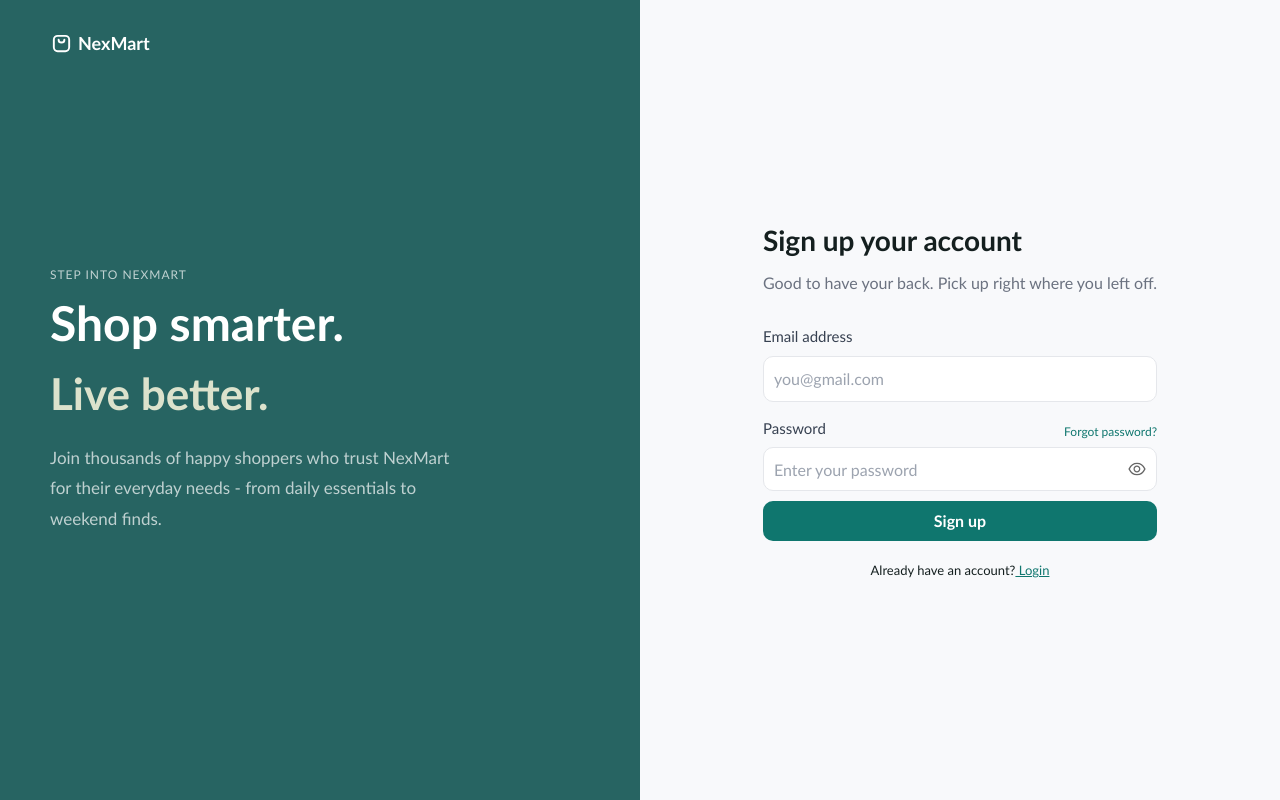
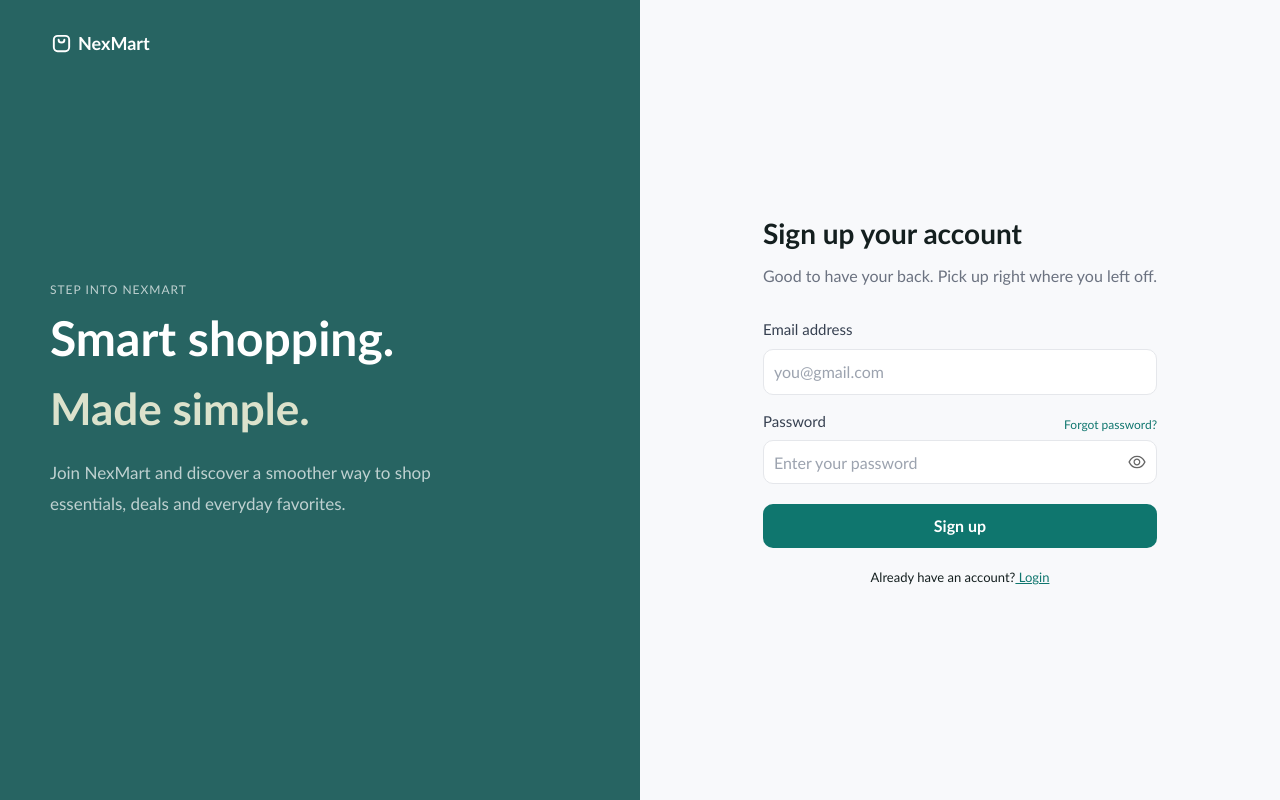
Before and after one commit to jasonkhoo05/Marketplace-Platform, a Next.js app in the folder nexmart/: page /signup in a window 1280 px wide. Built offline with nearby package versions, Linux system fonts and the light colour scheme.

Commit message:
feature: change sign up page design and description #frontend

```diff
--- a/nexmart/app/signup/page.tsx
+++ b/nexmart/app/signup/page.tsx
@@ -19,18 +19,18 @@ export default function SignupPage() {
                     <span>NexMart</span>
                 </div>
 
-                 <div className="content-left">
+                <div className="content-left">
                     <p className="welcome">STEP INTO NEXMART</p>
 
                     <h1>
-                        <span className="line1">Shop smarter.</span>
+                        <span className="line1">Smart shopping.</span>
                         <br />
-                        <span className="line2">Live better.</span>
+                        <span className="line2">Made simple.</span>
                     </h1>
 
                     <p className="description">
-                        Join thousands of happy shoppers who trust NexMart for their everyday needs
-                        - from daily essentials to weekend finds.
+                        Join NexMart and discover a smoother way to shop essentials, deals
+                        and everyday favorites.
                     </p>
                  </div>
             </div>
--- a/nexmart/app/signup/signup.css
+++ b/nexmart/app/signup/signup.css
@@ -167,13 +167,13 @@ input:focus{
 }
 
 .signupButton {
-  padding: 8px;
+  padding: 10px;
   background: #0f766e;
   color: white;
   border: none;
   border-radius: 10px;
   cursor: pointer;
-  margin-top: 10px;
+  margin-top: 20px;
   font-weight: 700;
 }
 
```
